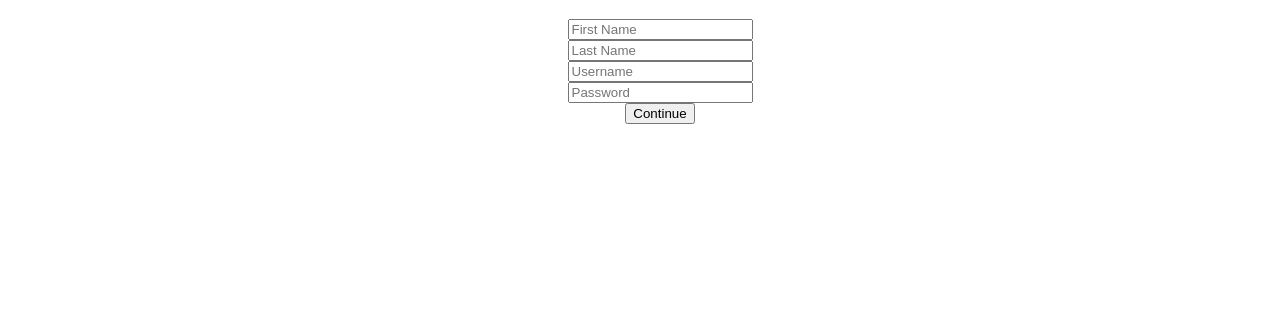
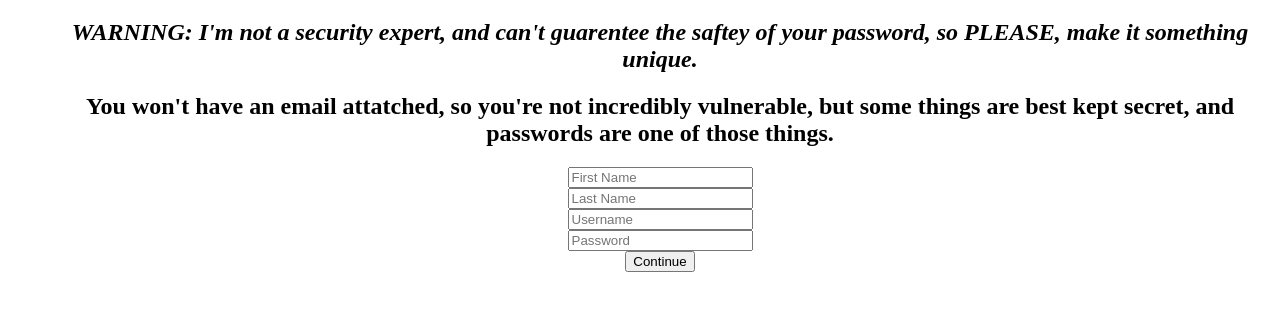
Before and after one commit to Tuggster/health-tracker, a website: page signup.html in a window 1280 px wide. Shown: the part 61-372 px from the top of the page. Drawn offline with Linux system fonts and the light colour scheme.

Commit message:
Added bad security disclaimer
It may not be the best, and I want to let people know.

```diff
--- a/signup.html
+++ b/signup.html
@@ -82,6 +82,8 @@
     <div class="centered">
       <ul>
         <li><h1>Welcome! Let's get started.</h1></li>
+        <li style="botttom-margin:0px"><em><h2>WARNING: I'm not a security expert, and can't guarentee the saftey of your password, so PLEASE, make it something unique.</h2></em></li>
+        <li style="top-margin:0px"><h2>You won't have an email attatched, so you're not incredibly vulnerable, but some things are best kept secret, and passwords are one of those things.</h2></li>
         <li><input type="text" placeholder="First Name" id="fn"></input></li>
         <li><input type="text" placeholder="Last Name" id="ln"></input></li>
         <li><input type="text" placeholder="Username" id="un"></input></li>
```
